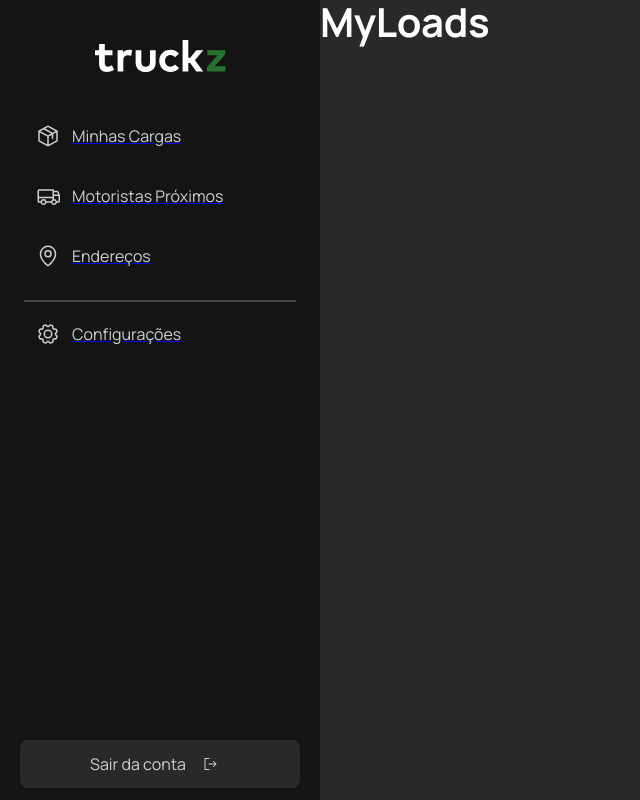
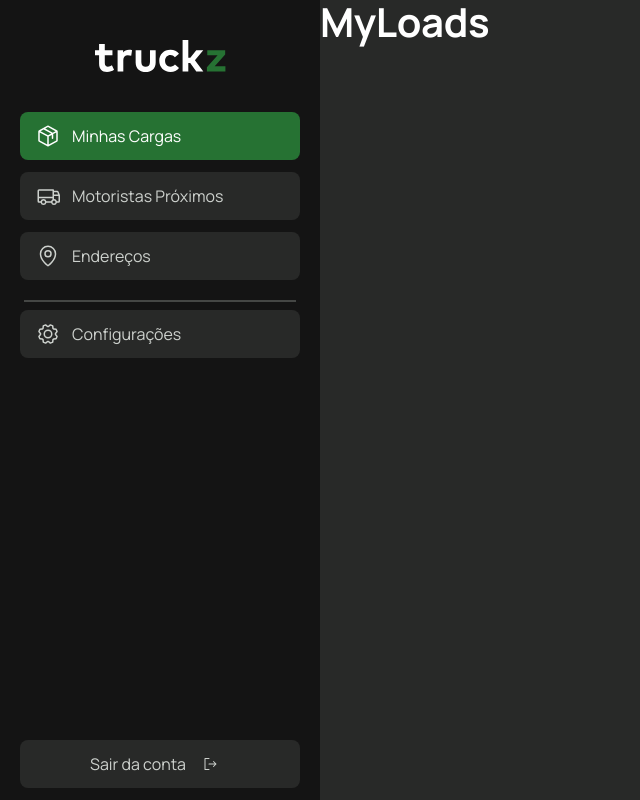
Before and after one commit to coyotetec/truckz-web, a React (Vite) app: page /my-loads in a window 1280 px wide. Shown: the whole page, without its empty margins (0-640 px from the left). Built offline with nearby package versions, Linux system fonts and the light colour scheme.

Commit message:
feat(sidebar): change navlik color when he is active

```diff
--- a/src/view/components/Sidebar/index.tsx
+++ b/src/view/components/Sidebar/index.tsx
@@ -9,30 +9,25 @@ export function Sidebar() {
     <Container>
       <div>
         <Logo className="logo" height={32} />
-        <NavLink to="/my-loads">
-          <Button>
+        <NavLink
+          to="/my-loads"
+          className={({ isActive }) => (isActive ? 'active' : '')}
+        >
           <Package size={24} />
           Minhas Cargas
-          </Button>
         </NavLink>
         <NavLink to="/drivers">
-          <Button>
           <Truck size={24} />
           Motoristas Próximos
-          </Button>
         </NavLink>
         <NavLink to="/addresses">
-          <Button>
           <MapPin size={24} />
           Endereços
-          </Button>
         </NavLink>
         <hr />
         <NavLink to="/settings">
-          <Button>
           <Gear size={24} />
           Configurações
-          </Button>
         </NavLink>
       </div>
       <Button action="exit">
--- a/src/view/components/Sidebar/style.ts
+++ b/src/view/components/Sidebar/style.ts
@@ -17,6 +17,28 @@ export const Container = styled.nav`
 
     .logo {
       margin: 2.5rem 0;
+    }
+
+    a {
+      align-items: center;
+      background-color: ${({ theme }) => theme.colors.black[400]};
+      border: none;
+      border-radius: 8px;
+      color: ${({ theme }) => theme.colors.white[400]};
+      display: flex;
+      height: 3rem;
+      text-decoration: none;
+      margin-bottom: 0.75rem;
+      width: 17.5rem;
+
+      svg {
+        margin: 0 12px 0 16px;
+      }
+    }
+
+    .active {
+      background-color: ${({ theme }) => theme.colors.primary[400]};
+      color: ${({ theme }) => theme.colors.white[100]};
     }
 
     hr {
@@ -48,7 +70,6 @@ export const Button = styled.button<ButtonProps>`
     margin: 0 12px 0 16px;
   }
 
-  &:focus,
   &:active {
     background-color: ${({ action, theme }) =>
       action === 'exit'
@@ -56,7 +77,6 @@ export const Button = styled.button<ButtonProps>`
         : `${theme.colors.primary[400]}`};
     color: ${({ theme }) => theme.colors.white[100]};
   }
-
   &:hover {
     color: ${({ theme }) => theme.colors.white[100]};
   }
```
Lines whose indentation alone changed are shown as unchanged.
